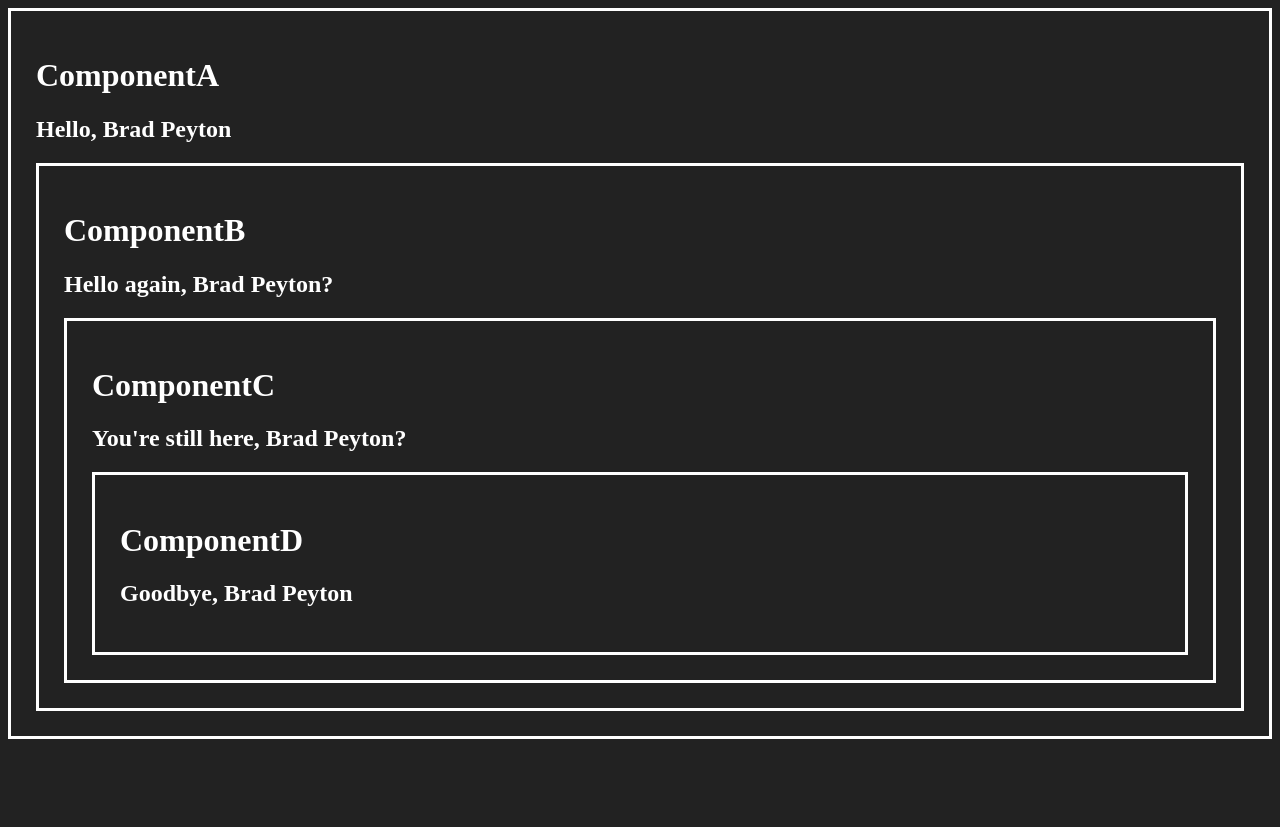
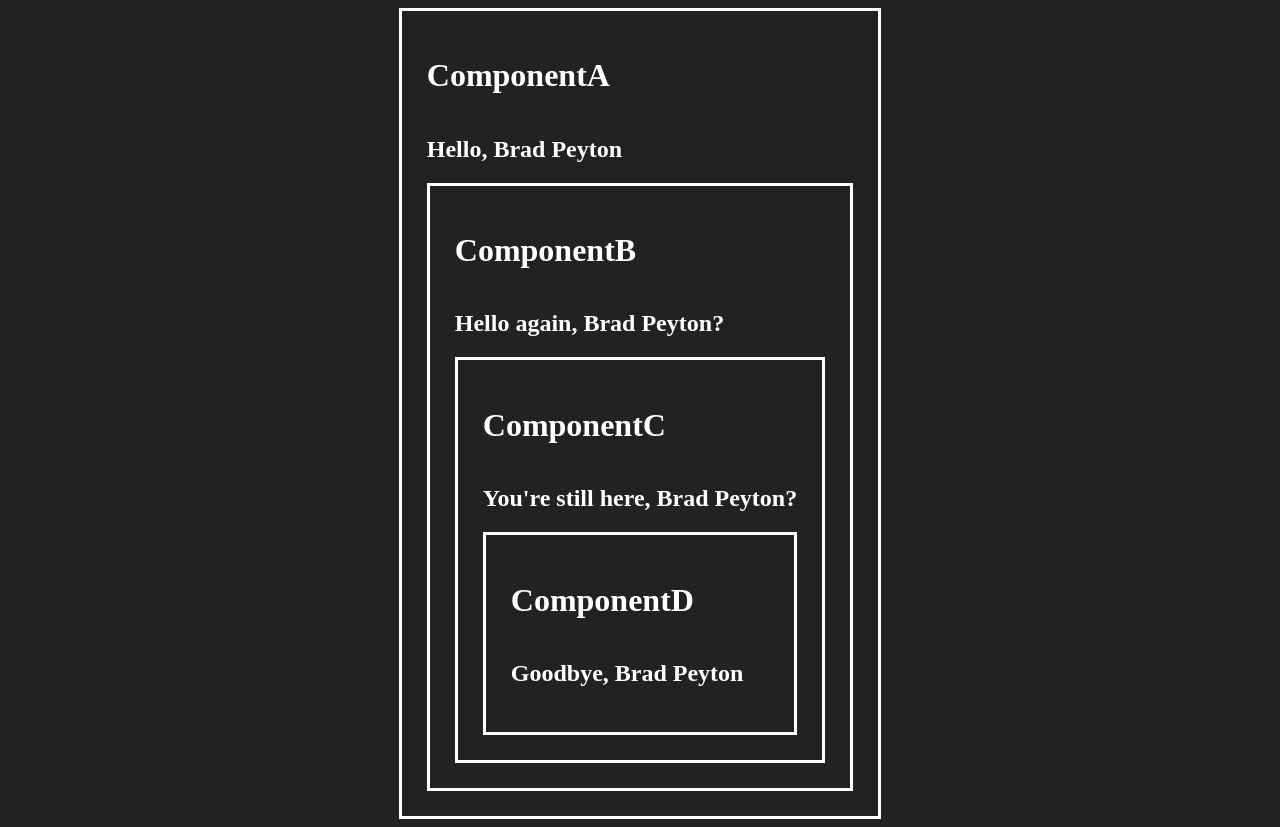
Before and after one commit to resolveit365/react-container, a React (Vite) app in the folder react-app/: page / in a window 1280 px wide. Before the commit the page ends 800 px from the top, so only its background shows below. Built offline with nearby package versions, Linux system fonts and the light colour scheme.

Commit message:
Style changes

```diff
--- a/react-app/src/index.css
+++ b/react-app/src/index.css
@@ -1,8 +1,14 @@
 body {
+  display: flex;
+  flex-direction: column;
+  align-items: center;
   background: #222;
   color: #fff;
 }
 .box {
+  display: flex;
+  flex-direction: column;
+  align-items: left;
   border: 3px solid;
   padding: 25px;
 }
```
